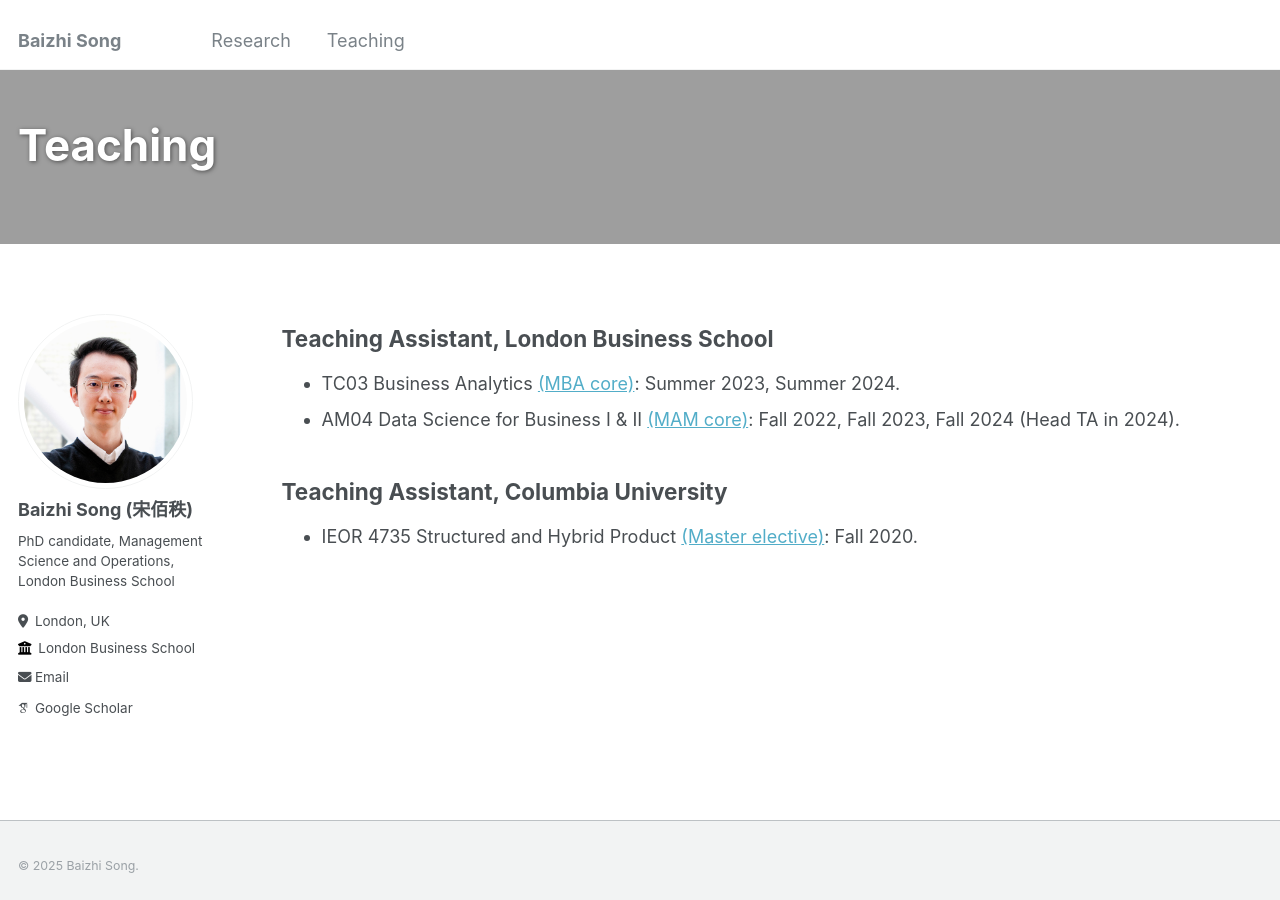
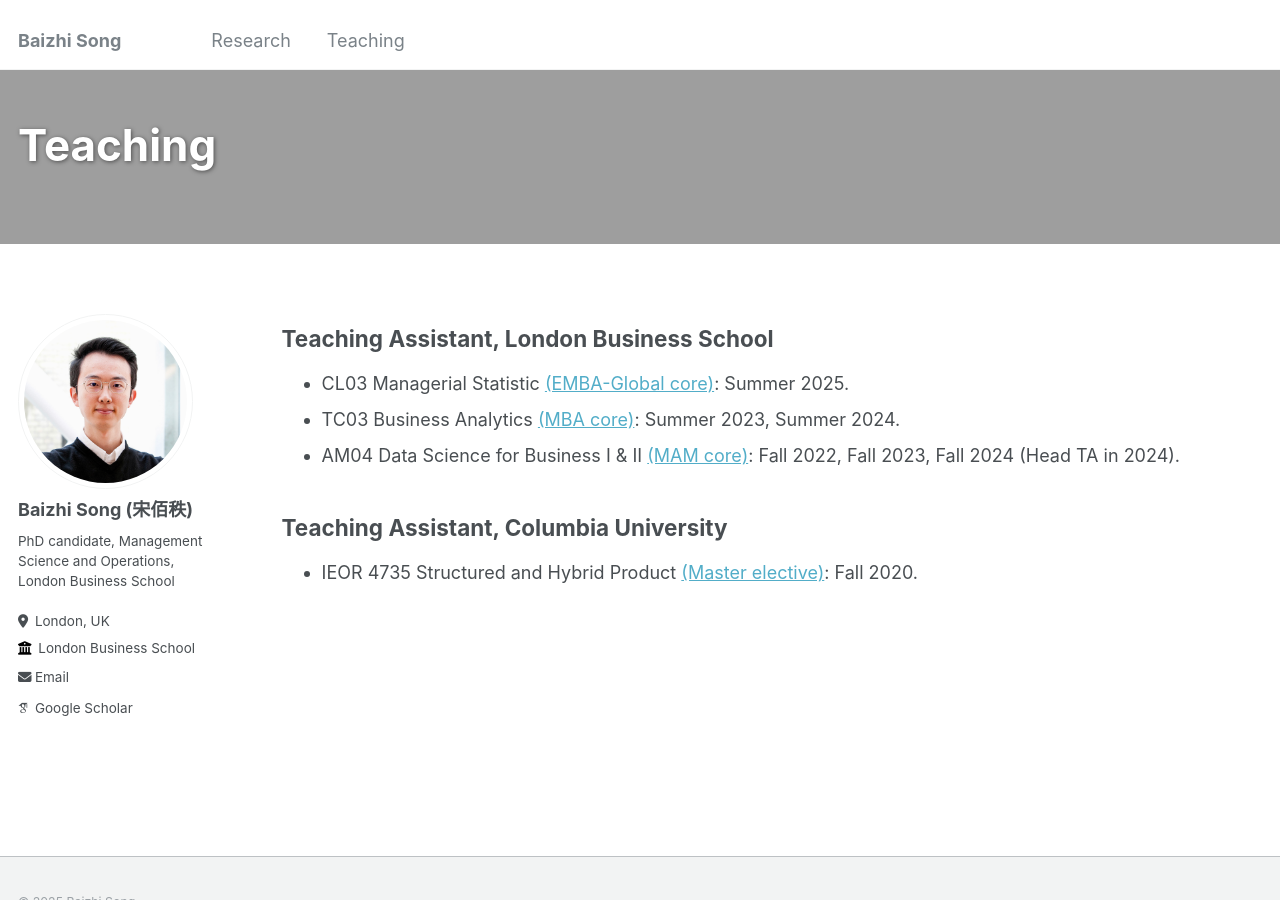
Before and after one commit to Baizhi-Song/baizhi-song.github.io, a Jekyll site: the page built from _pages/teaching.md, in a window 1280 px wide and 900 px high. Built offline with Jekyll 4.4.1, drawn with Linux system fonts in a browser that asks for light colours; some web fonts are replaced.

Commit message:
Update teaching.md

```diff
--- a/_pages/teaching.md
+++ b/_pages/teaching.md
@@ -9,6 +9,7 @@ header:
 
 ## Teaching Assistant, London Business School
 
+- CL03 Managerial Statistic [(EMBA-Global core)](https://www.emba-global.com/programme-details/core-courses): Summer 2025.
 - TC03 Business Analytics [(MBA core)](https://www.london.edu/masters-degrees/mba/programme-content/core-courses): Summer 2023, Summer 2024.
 - AM04 Data Science for Business I & II [(MAM core)](https://www.london.edu/masters-degrees/masters-in-analytics-and-management/programme-content/core-courses): Fall 2022, Fall 2023, Fall 2024 (Head TA in 2024).
 
```
